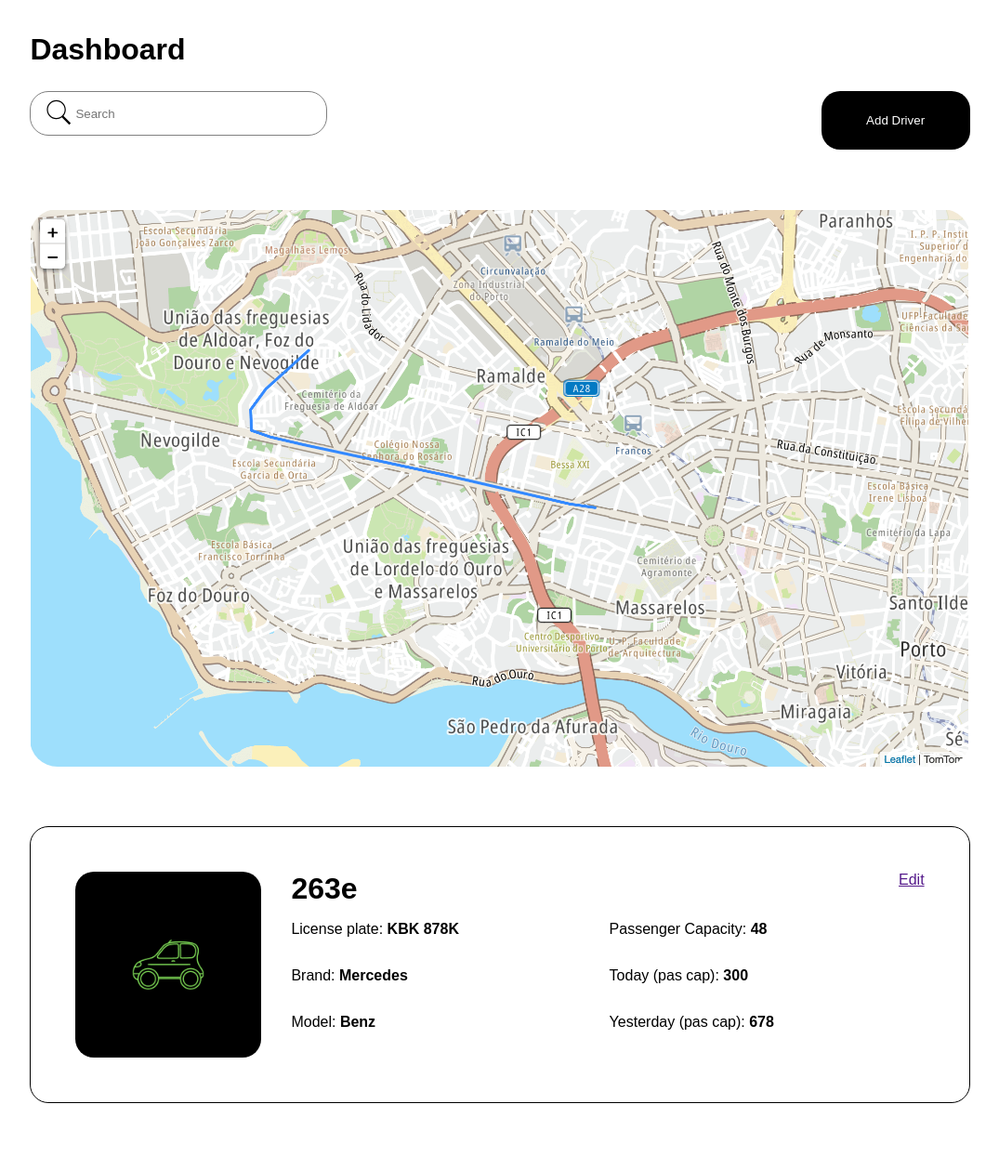
After one commit to Bradocks/online-bus-reservation, a PHP site: page /driver/addDriver.html in a window 1280 px wide. The commit adds this page. Shown: the whole page at 93% size, without its empty margins (102-1177 px from the left). Run offline with PHP 8.4, Linux system fonts and the light colour scheme.

Commit message:
add new admin dashboard for routing and create driver dashboard

```diff
--- /dev/null
+++ b/driver/addDriver.html
@@ -0,0 +1,52 @@
+<html lang="en">
+  <head>
+    <meta charset="UTF-8" />
+    <meta name="viewport" content="width=device-width, initial-scale=1.0" />
+    <link rel="stylesheet" href="./driver.css" />
+    <title>Document</title>
+  </head>
+  <body>
+    <div class="driver_container">
+      <h2>Dashboard</h2>
+      <div class="search_driver">
+        <img class="search_img" src="./assets/icons8-search.svg" alt="" />
+        <input
+          type="text"
+          name="searchDriver"
+          id="driver_id"
+          placeholder="Search"
+        />
+
+        <button>Add Driver</button>
+      </div>
+
+      <div class="driver_map">
+        <img
+          class="driver_map_image"
+          src="./assets/taxi-drivers-map-2.png"
+          alt=""
+        />
+      </div>
+
+      <div class="driver_bus_details">
+        <div class="bus_image_wrapper">
+          <img src="./assets/logo.png" alt="" id="bus_icon" />
+        </div>
+        <div class="bus_details">
+            <div class="bus_details_header">
+                <h2>263e</h2>
+                <a href="">Edit</a>
+            </div>
+            <div class="car_credentials">
+                <p>License plate: <span>KBK 878K</span></p>
+                <p>Brand: <span>Mercedes</span></p>
+                <p>Model: <span>Benz</span></p>
+                <p>Passenger Capacity: <span>48</span></p>
+                <p>Today (pas cap): <span>300</span></p>
+                <p>Yesterday (pas cap): <span>678</span></p>
+            </div>
+        </div>
+      </div>
+    </div>
+  </body>
+</html>
--- /dev/null
+++ b/driver/driver.css
@@ -0,0 +1,107 @@
+.driver_container {
+    width: 80%;
+    margin-left: auto;
+    margin-right: auto;
+    display: flex;
+    flex-direction: column;
+
+    h2 {
+        font-size: 32px;
+    }
+
+    .search_driver {
+        display: flex;
+        flex-direction: row;
+        justify-content: space-between;
+
+        button {
+            padding: 1.5rem;
+            width: 10rem;
+            border-radius: 20px;
+            border: none;
+            color: white;
+            background-color: black;
+        }
+
+        .search_img {
+            position: absolute;
+            height: 30px;
+            padding-top: .5rem;
+            padding-left: 1rem;
+            color: gray;
+        }
+
+        .icon {
+            padding: 10px;
+            min-width: 40px;
+            color: black;
+        }
+
+        #driver_id {
+            height: 3rem;
+            border-radius: 20px;
+            border: 1px solid gray;
+            width: 20rem;
+            padding-left: 3rem;
+        }
+    }
+
+    .driver_map {
+        margin-top: 4rem;
+        width: 100%;
+
+        .driver_map_image {
+            width: 100%;
+            border-radius: 30px;
+            background-size: contain;
+            height: 600px;
+        }
+    }
+
+    .driver_bus_details {
+        margin-top: 4rem;
+        margin-bottom: 4rem;
+        display: flex;
+        flex-direction: row;
+        border: 1px solid black;
+        border-radius: 20px;
+        padding: 3rem;
+        gap: 2rem;
+
+        #bus_icon {
+            height: 200px;
+            border-radius: 20px;
+        }
+
+        .bus_details {
+            display: flex;
+            flex-direction: column;
+            height: 100%;
+            width: 100%;
+
+            .bus_details_header {
+                display: flex;
+                flex-direction: row;
+                justify-content: space-between;
+
+                h2 {
+                    margin: 0;
+                }
+            }
+
+            .car_credentials {
+                display: flex;
+                flex-direction: column;
+                flex-wrap: wrap;
+                height: 150px;
+                span {
+                    font-weight: bold;
+                }
+            }
+        }
+    }
+}
+
+body {
+    font-family: "Poppins", sans-serif;
+}
```
Also changed, not shown: admin/AdminDashboard.html (+21 -49 lines), admin/admin.css (added, +139 -0 lines), home.css (+47 -1 lines), user/passengerdashboard.html (+4 -20 lines), driver/assets/icons8-search.svg (added), driver/assets/logo.png (added), driver/assets/taxi-drivers-map-2.png (added).
